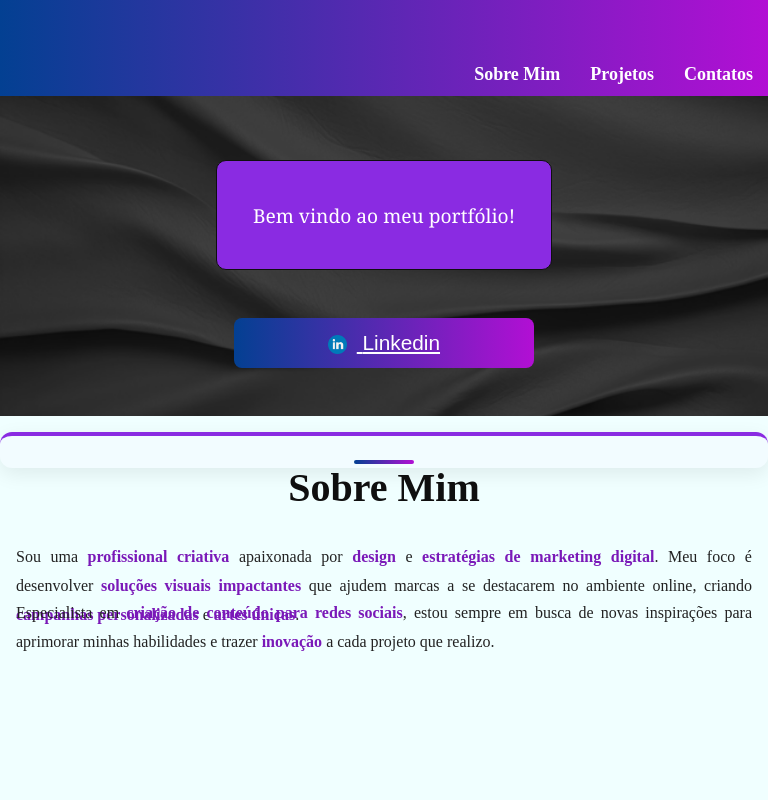
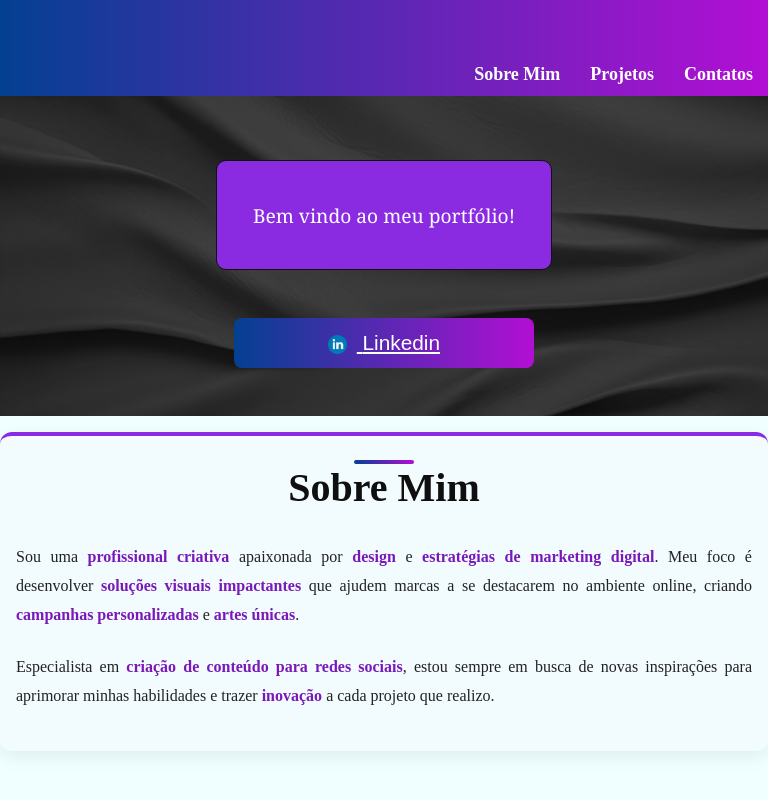
Before and after one commit to AnonimoC137/portfolioMarketingAlessandra, a React (Vite) app in the folder portfolioalessandra/: page / in a window 768 px wide. Shown: the top 800 px of the page. Built offline with nearby package versions, Linux system fonts and the light colour scheme.

Commit message:
Ajuste altura sobre mim

```diff
--- a/portfolioalessandra/src/Components/Feed.module.css
+++ b/portfolioalessandra/src/Components/Feed.module.css
@@ -240,14 +240,14 @@ html, body {
     }
 
     .containerTexto {
-        height: 2rem;
+        height: auto;
         width: 100%;
         margin-top: 1rem;
         padding-right: 2rem;
     }
 
     .containerTexto p {
-        height: 2rem;
+        height: auto;
         font-size: 1rem;
         line-height: 2rem;
         padding: 0px;
@@ -270,7 +270,7 @@ html, body {
 
 @media (min-width:768px) and (max-width: 799px) {
     .section1 {
-        height: 45rem;
+        height: auto;
         display: block;
     }
 
@@ -291,7 +291,7 @@ html, body {
     }
 
     .containerTexto {
-        height: 2rem;
+        height: auto;
         width: 100%;
         margin-top: 1rem;
         padding: 1rem;
@@ -299,7 +299,7 @@ html, body {
     }
 
     .containerTexto p {
-        height: 2rem;
+        height: auto;
         font-size: 1rem;
         padding: 0px;
     }
```
